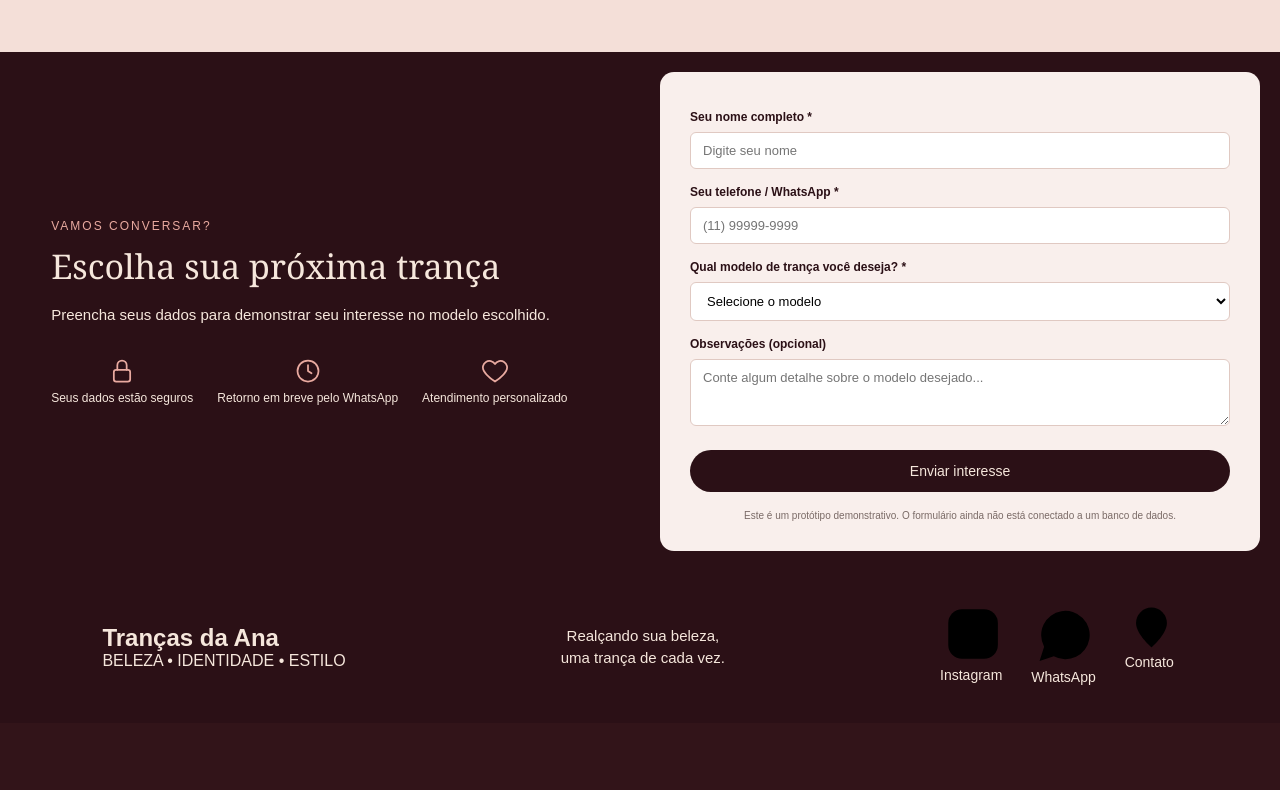
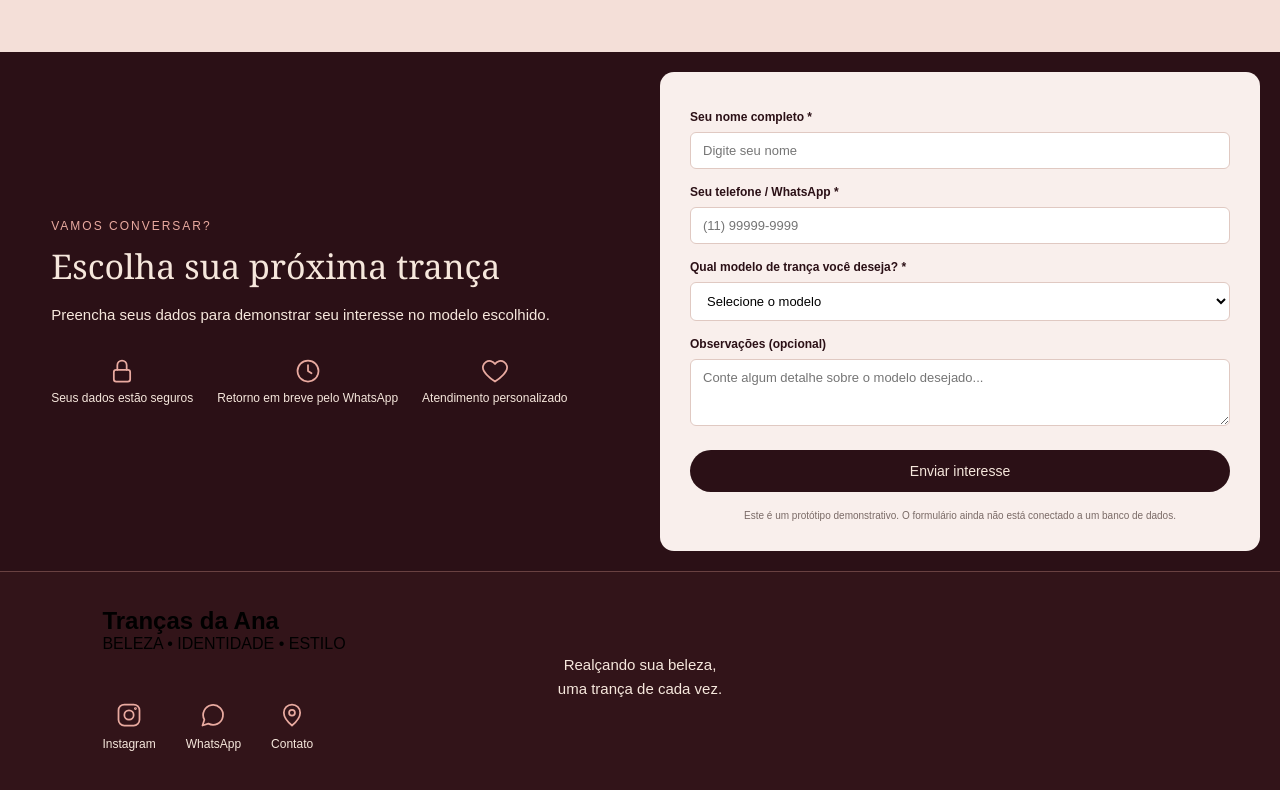
Before and after one commit to Marianagarcez-maker/Trancas-da-Ana-, a plain HTML site: page index.htm in a window 1280 px wide. Shown: the part 2419-3209 px from the top of the page. Before the commit the page ends 3142 px from the top, so only its background shows below. Drawn offline with Linux system fonts and the light colour scheme.

Commit message:
Restore original CSS styles and structure

```diff
--- a/arquivo.css
+++ b/arquivo.css
@@ -557,53 +557,53 @@ nav a.ativo {
   stroke-linejoin: round;
 }
 .rodape {
-    display: flex;
-    align-items: center;
-    justify-content: space-between;
-    gap: 20px;
-    padding: 30px 8%;
-    background-color: #2b1016;
-    color: #f6e7dc;
+    padding: 35px 8%;
+    border-top: 1px solid rgba(233, 170, 160, 0.3);
 }
 
 .rodape-logo h2 {
     color: #e9aaa0;
     font-family: Georgia, serif;
-    font-size: 28px;
+    font-size: 32px;
     font-style: italic;
     font-weight: normal;
+    margin-bottom: 4px;
 }
 
 .rodape-logo span {
+    color: #f6e7dc;
     font-size: 10px;
     letter-spacing: 3px;
 }
 
 .rodape-frase {
+    color: #f6e7dc;
+    font-size: 15px;
+    line-height: 1.6;
     text-align: center;
-    font-size: 15px;
-    line-height: 1.5;
 }
 
 .rodape-links {
     display: flex;
-    gap: 25px;
+    align-items: flex-start;
+    gap: 30px;
 }
 
 .rodape-links a {
+    display: flex;
+    flex-direction: column;
+    align-items: center;
+    gap: 8px;
     color: #f6e7dc;
-    text-decoration: none;
-    font-size: 14px;
-    transition: 0.3s;
+    font-size: 12px;
 }
 
-.rodape-links a:hover {
-    color: #e9aaa0;
+.rodape-links svg {
+    width: 28px;
+    height: 28px;
+    fill: none;
+    stroke: #e9aaa0;
+    stroke-width: 1.5;
+    stroke-linecap: round;
+    stroke-linejoin: round;
 }
-
-@media (max-width: 768px) {
-    .rodape {
-        flex-direction: column;
-        text-align: center;
-    }
-}
```
